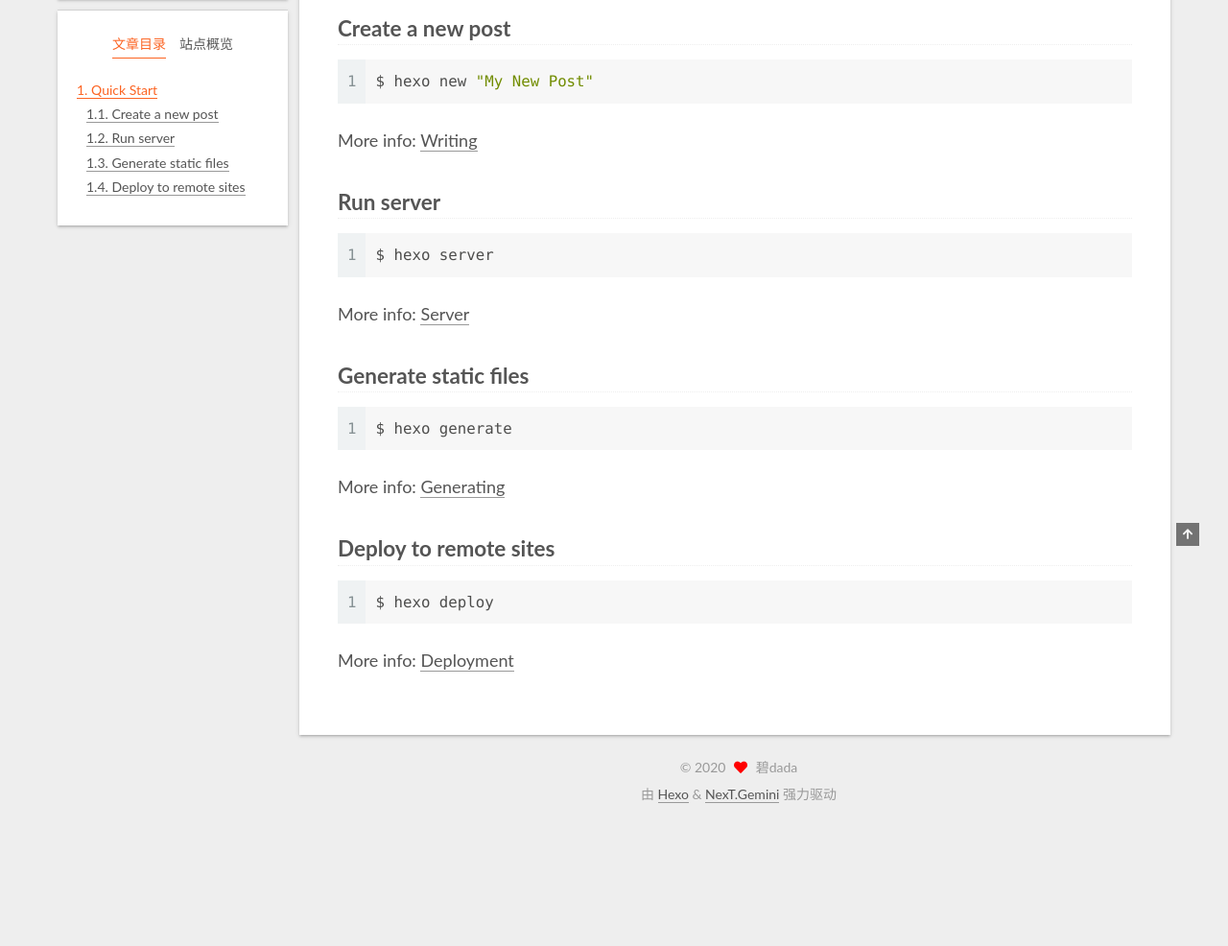
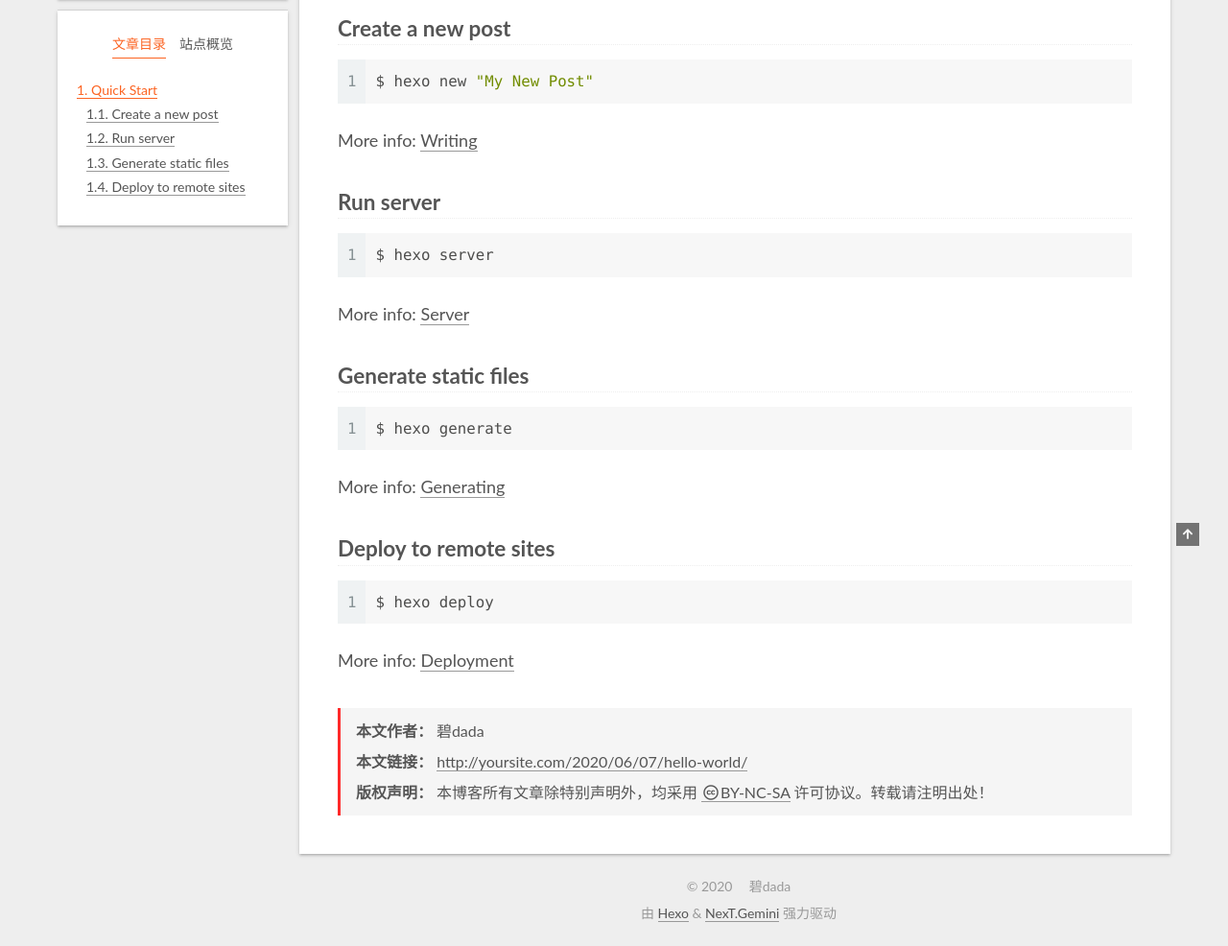
Before and after one commit to bidadada/bidadada.github.com, a plain HTML site: page 2020/06/07/hello-world/index.html in a window 1280 px wide. Shown: the part 331-1317 px from the top of the page at 96% size. Before the commit the page ends 1193 px from the top, so only its background shows below. Drawn offline with Linux system fonts and the light colour scheme; no server answers.

Commit message:
Site updated: 2020-06-07 13:46:51

```diff
--- a/2020/06/07/hello-world/index.html
+++ b/2020/06/07/hello-world/index.html
@@ -223,6 +223,23 @@
 
 
 
+
+<div>
+<ul class="post-copyright">
+  <li class="post-copyright-author">
+    <strong>本文作者： </strong>碧dada
+  </li>
+  <li class="post-copyright-link">
+    <strong>本文链接：</strong>
+    <a href="http://yoursite.com/2020/06/07/hello-world/" title="Hello World">http://yoursite.com/2020/06/07/hello-world/</a>
+  </li>
+  <li class="post-copyright-license">
+    <strong>版权声明： </strong>本博客所有文章除特别声明外，均采用 <a href="https://creativecommons.org/licenses/by-nc-sa/4.0/" rel="noopener" target="_blank"><i class="fab fa-fw fa-creative-commons"></i>BY-NC-SA</a> 许可协议。转载请注明出处！
+  </li>
+</ul>
+</div>
+
+
       <footer class="post-footer">
 
 
@@ -308,6 +325,9 @@
       </div>
   </nav>
 </div>
+  <div class="cc-license motion-element" itemprop="license">
+    <a href="https://creativecommons.org/licenses/by-nc-sa/4.0/" class="cc-opacity" rel="noopener" target="_blank"><img src="/images/cc-by-nc-sa.svg" alt="Creative Commons"></a>
+  </div>
 
 
 
@@ -332,7 +352,7 @@
   &copy;
   <span itemprop="copyrightYear">2020</span>
   <span class="with-love">
-    <i class="fa fa-heart"></i>
+    <i class="heart"></i>
   </span>
   <span class="author" itemprop="copyrightHolder">碧dada</span>
 </div>
--- a/css/main.css
+++ b/css/main.css
@@ -1168,7 +1168,7 @@ pre .javascript .function {
 }
 .links-of-author a::before,
 .links-of-author span.exturl::before {
-  background: #d0ded5;
+  background: #ff2a7c;
   border-radius: 50%;
   content: ' ';
   display: inline-block;
@@ -1414,6 +1414,7 @@ pre .javascript .function {
   color: #ff0000;
   display: inline-block;
   margin: 0 5px;
+  animation: iconAnimate 1.33s ease-in-out infinite;
 }
 .powered-by,
 .theme-info {
@@ -1962,6 +1963,13 @@ pre .javascript .function {
 #qr p {
   text-align: center;
 }
+.post-copyright {
+  background: var(--card-bg-color);
+  border-left: 3px solid #ff2a2a;
+  list-style: none;
+  margin: 2em 0 0;
+  padding: 0.5em 1em;
+}
 .category-all-page .category-all-title {
   text-align: center;
 }
```
Also changed, not shown: archives/2020/06/index.html (+4 -1 lines), archives/2020/index.html (+4 -1 lines), archives/index.html (+4 -1 lines), index.html (+4 -1 lines).
